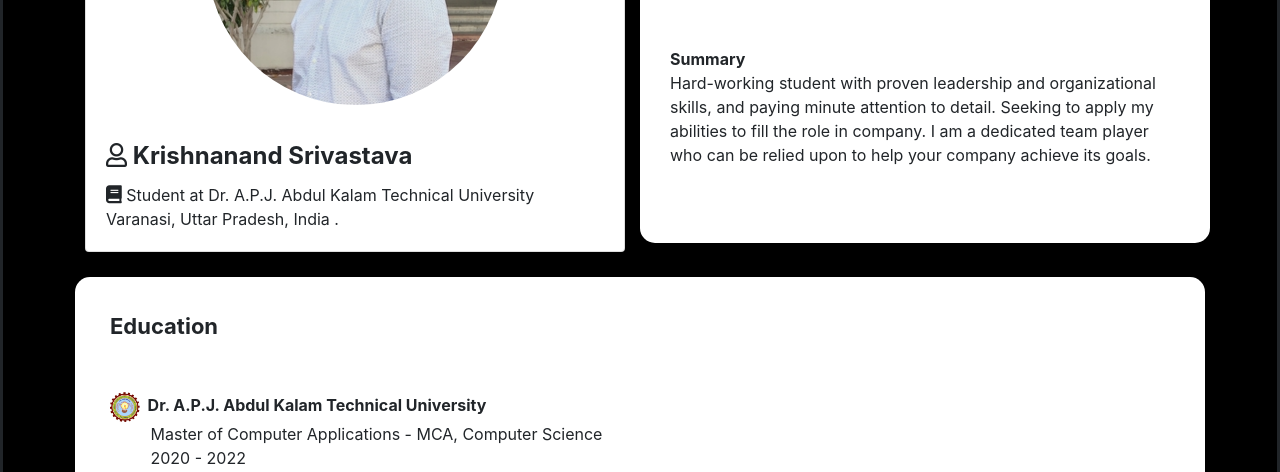
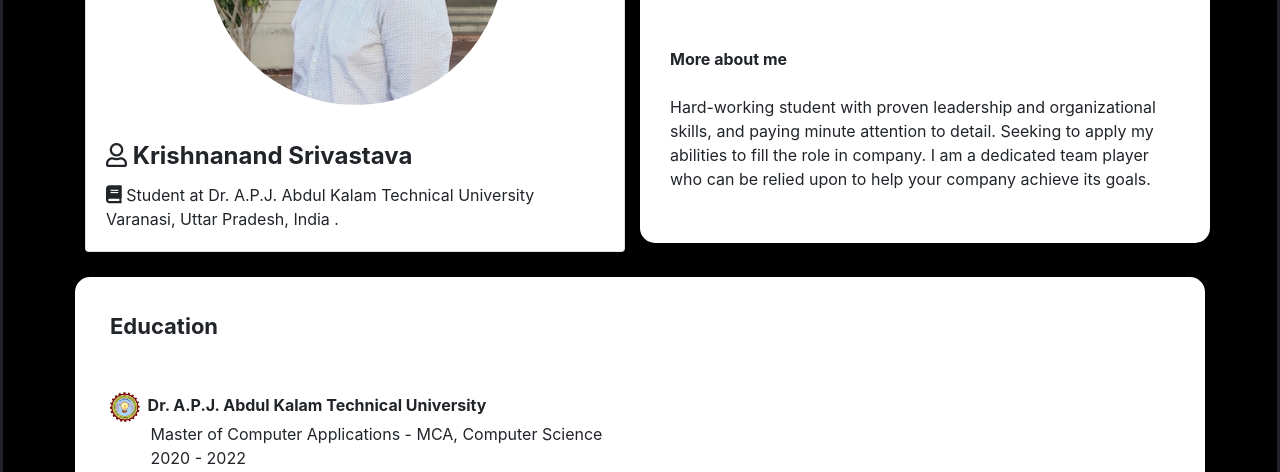
Before and after one commit to krishnanandSrivastava/MyResume, a plain HTML site: page index.html in a window 1280 px wide. Shown: the part 328-800 px from the top of the page. Drawn offline with nearby package versions, Linux system fonts and the light colour scheme; a web font is replaced by a local one.

Commit message:
Update index.html

```diff
--- a/index.html
+++ b/index.html
@@ -63,7 +63,7 @@
                 </div>
                 <div class="row" style="width: 100%;height: auto;">
                     <div class="col" style="width: 100%;height: auto;">
-                        <p style="padding: 5px;width: 100%;height: auto;margin: 30px 10px;"><strong>Summary</strong><br>Hard-working student with proven leadership and organizational skills, and paying minute attention to detail. Seeking to apply my abilities to fill the role in company. I am a dedicated team player who can be relied upon to help your company achieve its goals.<br></p>
+                        <p style="padding: 5px;width: 100%;height: auto;margin: 30px 10px;"><strong>More about me</strong><br><br>Hard-working student with proven leadership and organizational skills, and paying minute attention to detail. Seeking to apply my abilities to fill the role in company. I am a dedicated team player who can be relied upon to help your company achieve its goals.<br></p>
                     </div>
                 </div>
             </div>
```
